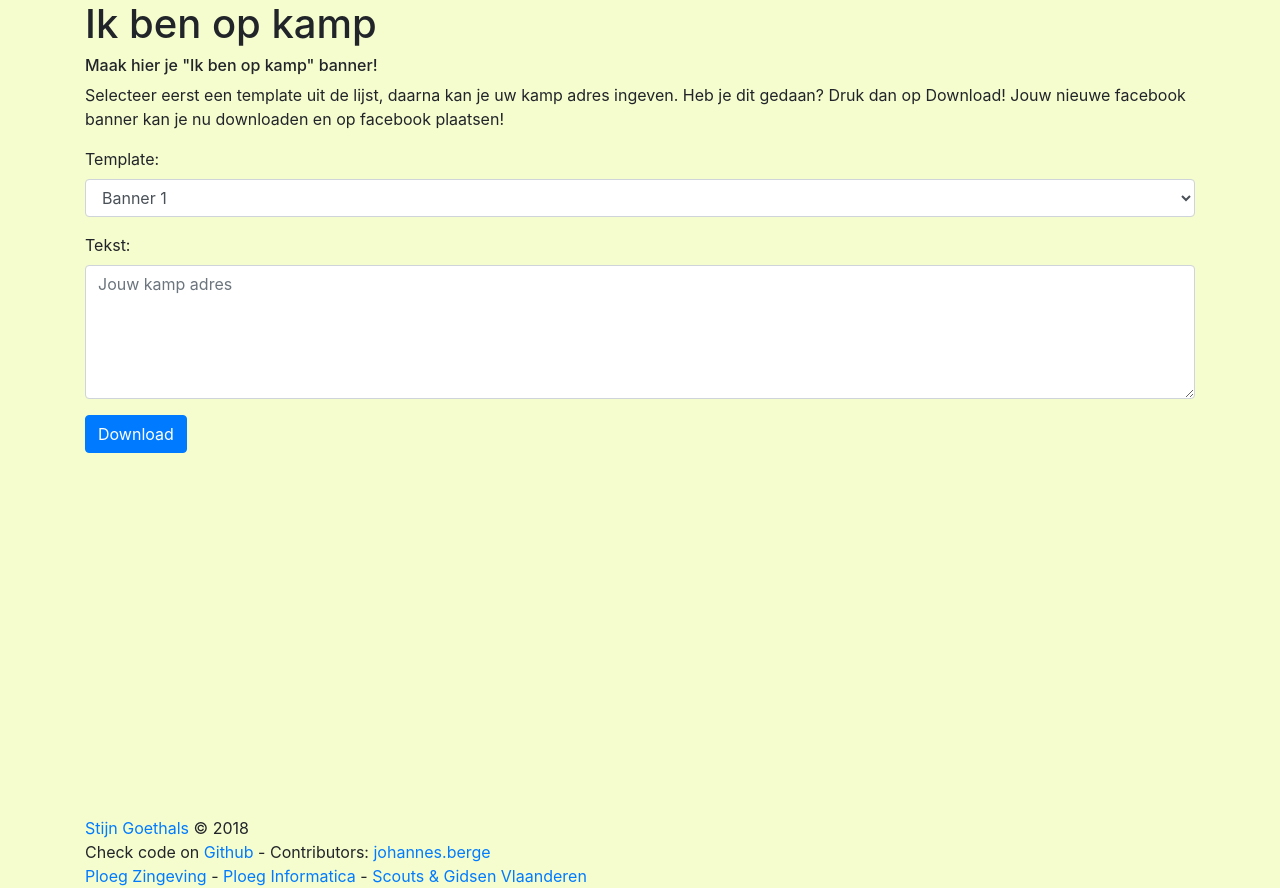
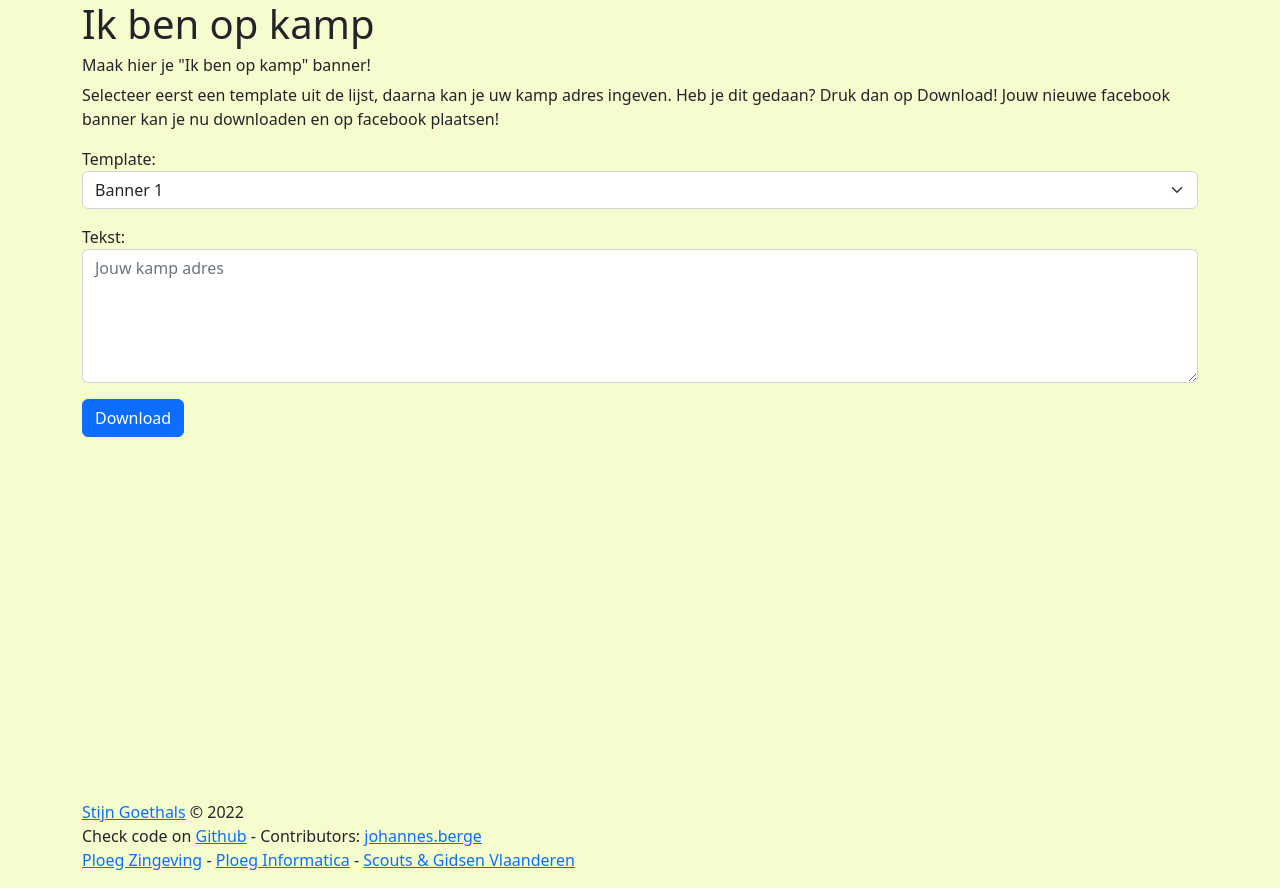
Before and after one commit to icecoldfire/opkamp, a Flask app: page / in a window 1280 px wide. Run offline with Flask 2, Linux system fonts and the light colour scheme; data that the repository does not hold is empty; some libraries are stand-ins or nearby versions.

Commit message:
update app

```diff
--- a/templates/index.html
+++ b/templates/index.html
@@ -1,21 +1,27 @@
 <!DOCTYPE html>
 <html lang="nl">
 <head>
-    <meta charset="UTF-8">
+    <meta charset="utf-8">
+    <meta name="viewport" content="width=device-width, initial-scale=1">
+
     <title>Ik ben op kamp</title>
-	<link rel="stylesheet" href="https://cdnjs.cloudflare.com/ajax/libs/twitter-bootstrap/4.1.1/css/bootstrap.min.css" integrity="sha256-Md8eaeo67OiouuXAi8t/Xpd8t2+IaJezATVTWbZqSOw=" crossorigin="anonymous" />
+	<link rel="stylesheet" href="https://cdnjs.cloudflare.com/ajax/libs/twitter-bootstrap/5.2.3/css/bootstrap.min.css" integrity="sha512-SbiR/eusphKoMVVXysTKG/7VseWii+Y3FdHrt0EpKgpToZeemhqHeZeLWLhJutz/2ut2Vw1uQEj2MbRF+TVBUA==" crossorigin="anonymous" referrerpolicy="no-referrer" />	<script src="{{ url_for('static', filename='preview.js') }}"></script>
+
 	<link rel="stylesheet" type="text/css" href="{{ url_for('static', filename='main.css') }}" />
 	<script src="{{ url_for('static', filename='preview.js') }}"></script>
+	<link rel="icon" type="image/png" sizes="32x32" href="{{ url_for('static', filename='favicon-32x32.png') }}">
 
+	<script src="https://cdnjs.cloudflare.com/ajax/libs/twitter-bootstrap/5.2.3/js/bootstrap.min.js" integrity="sha512-1/RvZTcCDEUjY/CypiMz+iqqtaoQfAITmNSJY17Myp4Ms5mdxPS5UV7iOfdZoxcGhzFbOm6sntTKJppjvuhg4g==" crossorigin="anonymous" referrerpolicy="no-referrer"></script>
+	<script src="https://cdnjs.cloudflare.com/ajax/libs/popper.js/2.11.6/umd/popper.min.js" integrity="sha512-6UofPqm0QupIL0kzS/UIzekR73/luZdC6i/kXDbWnLOJoqwklBK6519iUnShaYceJ0y4FaiPtX/hRnV/X/xlUQ==" crossorigin="anonymous" referrerpolicy="no-referrer"></script>
 </head>
 <body class="container">
 	<h1>Ik ben op kamp</h1>
 	<h6>Maak hier je "Ik ben op kamp" banner!</h6>
 	<p>	Selecteer eerst een template uit de lijst, daarna kan je uw kamp adres ingeven. Heb je dit gedaan? Druk dan op Download! Jouw nieuwe facebook banner kan je nu downloaden en op facebook plaatsen!</p>
 	<form action="/generate" method="POST">
-		<div class="form-group">
+		<div class="mb-3">
 			<label>Template:</label>
-			<select  class="form-control" name="image" id="image" required>
+			<select  class="form-select" name="image" id="image" required>
 				<option value="b2-1" selected>Banner 1</option>
 				<option value="b2-2">Banner 2</option>
 				<option value="b2-3">Banner 3</option>
@@ -36,7 +42,7 @@
 				<option value="12">Banner 18</option>
 			</select>
 		</div>
-		<div class="form-group">
+		<div class="mb-3">
 			<label>Tekst:</label>
 			<textarea class="form-control" name="tekst" id="tekst" placeholder="Jouw kamp adres" rows="5"></textarea>
 		</div>
@@ -46,7 +52,7 @@
 	<div id="result"></div>
 	<br>
 	<footer>
-	<a href="https://github.com/icecoldfire/">Stijn Goethals</a> &copy; 2018
+	<a href="https://github.com/icecoldfire/">Stijn Goethals</a> &copy; 2022
 	<br/>
 	Check code on <a href="https://github.com/icecoldfire/opkamp">Github</a> - Contributors: <a href="https://github.com/johannesBe/">johannes.berge</a>
 	<br/>
```
Also changed, not shown: index.html (+11 -6 lines), .well-known/pki-validation/5DB160E386B9746112518976C155A8B1.txt (deleted), License.md (deleted), static/favicon-32x32.png (added), 2 other files.
